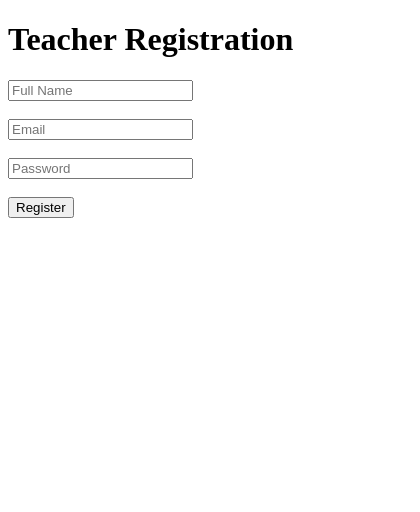
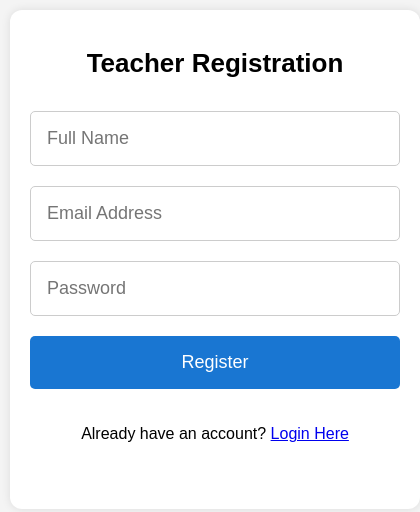
Before and after one commit to Bendu76/ilaw-ai, a website: page public/teacher-register.html in a window 390 px wide. Shown: the whole page, 420 px wide, since content can reach past the window. Drawn offline with Linux system fonts and the light colour scheme.

Commit message:
Improve register page mobile layout

```diff
--- a/public/teacher-register.html
+++ b/public/teacher-register.html
@@ -1,40 +1,64 @@
 <!DOCTYPE html>
-<html>
+<html lang="en">
 
 <head>
+
+<meta charset="UTF-8">
+
+<meta name="viewport"
+      content="width=device-width, initial-scale=1.0">
+
 <title>Teacher Registration</title>
+
+<link rel="stylesheet"
+      href="style.css">
+
 </head>
 
 <body>
 
+<div class="container">
+
 <h1>Teacher Registration</h1>
+
+<div class="form">
 
 <input
   type="text"
   id="fullname"
   placeholder="Full Name">
 
-  <br><br>
-
 <input
   type="email"
   id="email"
-    placeholder="Email">
-
-  <br><br>
+  placeholder="Email Address">
 
 <input
   type="password"
   id="password"
   placeholder="Password">
 
-  <br><br>
-
 <button
   type="button"
   onclick="register()">
+
   Register
+
 </button>
+
+<p style="text-align:center;">
+
+Already have an account?
+
+<a href="teacher-login.html">
+Login Here
+</a>
+
+</p>
+
+</div>
+
+</div>
 
 <script src="script.js"></script>
 
```
Lines whose indentation alone changed are shown as unchanged.
